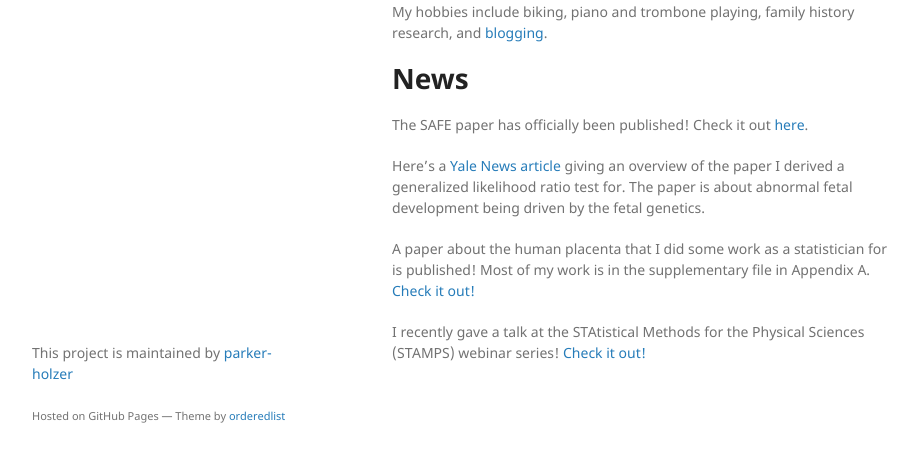
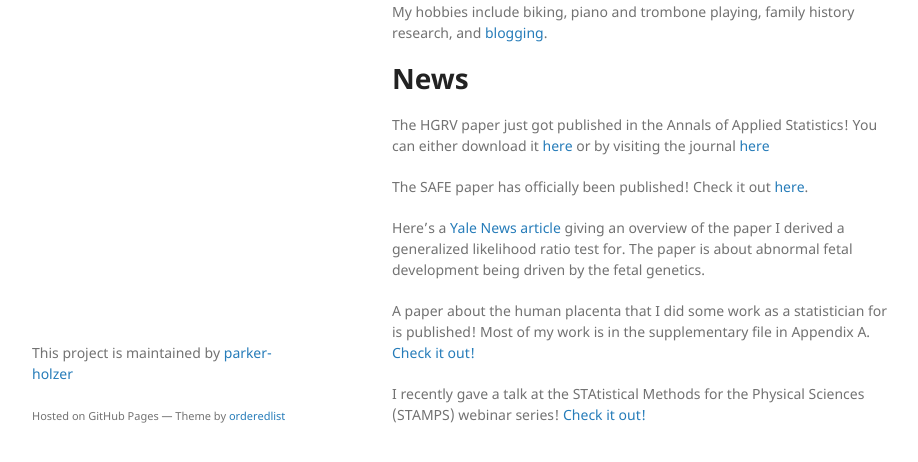
Before and after one commit to parker-holzer/old_personal_website, a Jekyll site: the page built from index.md, in a window 1280 px wide and 1121 px high, cut to the strip 626-1088 px from the top of the window. Shown: the whole strip, without its empty margins (178-1096 px from the left). Built offline with Jekyll 4.4.1, drawn with Linux system fonts in a browser that asks for light colours; our own code applies the rules of GitHub Pages for plain Markdown files.

Commit message:
Add hgrv publication

```diff
--- a/index.md
+++ b/index.md
@@ -14,6 +14,8 @@ My hobbies include biking, piano and trombone playing, family history research,
 
 # News
 
+The HGRV paper just got published in the Annals of Applied Statistics! You can either download it [here](./20-AOAS1406.pdf) or by visiting the journal [here](https://projecteuclid.org/journals/annals-of-applied-statistics/volume-15/issue-2/A-HermiteGaussian-based-exoplanet-radial-velocity-estimation-method/10.1214/20-AOAS1406.full)
+
 The SAFE paper has officially been published! Check it out [here](https://iopscience.iop.org/article/10.3847/1538-3881/abf5e0).
 
 Here's a [Yale News article](https://news.yale.edu/2021/05/03/genetics-not-environment-uterus-controls-abnormal-development?fbclid=IwAR0dSbJJWAP56QbGvs4YLThLmtDNiZGyyCRLJrVndl1PQuHWXcSME3HLj5g) giving an overview of the paper I derived a generalized likelihood ratio test for. The paper is about abnormal fetal development being driven by the fetal genetics.
```
